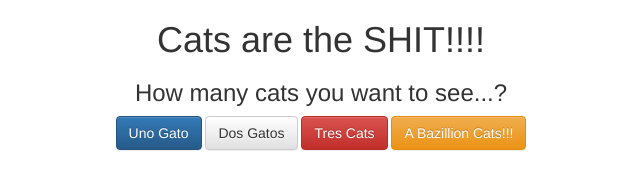
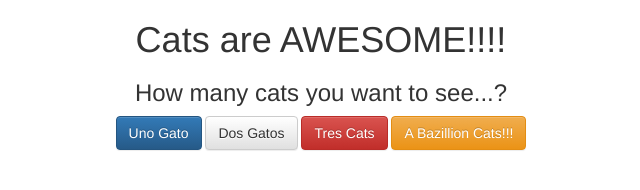
Before and after one commit to billfranz00/catAPI, a plain HTML site: page index.html in a window 1280 px wide. Shown: the whole page, without its empty margins (319-959 px from the left). Drawn offline with nearby package versions, Linux system fonts and the light colour scheme.

Commit message:
Title Change

```diff
--- a/index.html
+++ b/index.html
@@ -19,7 +19,7 @@
 </head>
 <body>
 
-<h1>Cats are the SHIT!!!!</h1>
+<h1>Cats are AWESOME!!!!</h1>
 
 <form>
 	<div class="form-group">
--- a/js/main.js
+++ b/js/main.js
@@ -6,7 +6,7 @@ function getInfo() {
 		url: 'http://thecatapi.com/api/images/get?format=html&results_per_page=20',
 		dataType: "html",
 		success: function(stuff) {
-			// console.log(stuff)
+			console.log(stuff)
 			document.getElementById('placement').innerHTML = ""
 			var data = $.parseHTML(stuff)
 			for(i = 0; i < data.length; i++) {
```
